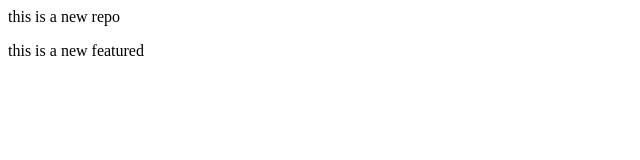
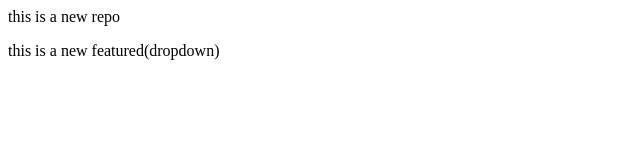
Before and after one commit to supriya759694/localRepo, a plain HTML site: page localRepo/index.html in a window 1280 px wide. Shown: the full height of the page, 0-640 px from the left. Drawn offline with Linux system fonts and the light colour scheme.

```diff
--- a/localRepo/index.html
+++ b/localRepo/index.html
@@ -1,2 +1,2 @@
 <p>this is a new repo </p>
-<p> this is a new featured</p>
+<p> this is a new featured(dropdown)</p>
```
